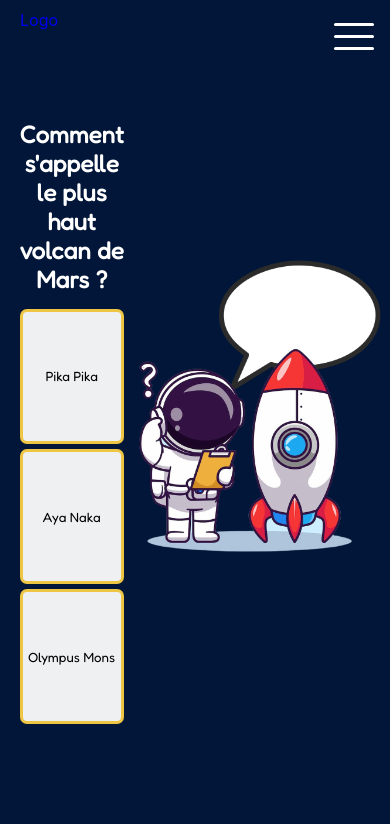
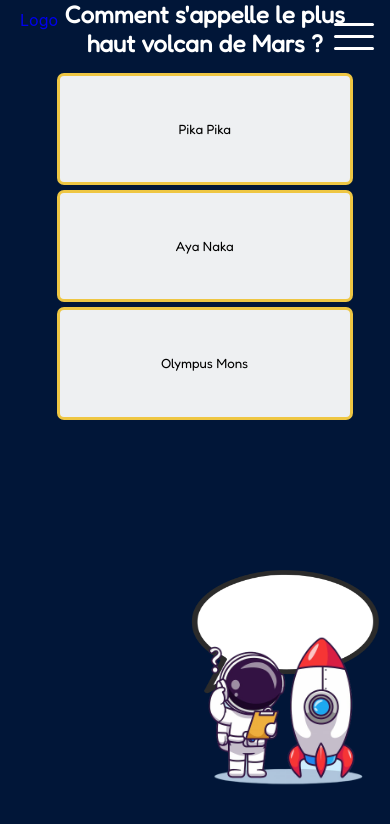
Before and after one commit to Lucas-wcs/Space, a React (Vite) app in the folder frontend/: page /quiz in a window 390 px wide. Shown: the top 824 px of the page. Built offline with nearby package versions, Linux system fonts and the light colour scheme.

Commit message:
version mobile

```diff
--- a/frontend/src/css/quizz/Astro.css
+++ b/frontend/src/css/quizz/Astro.css
@@ -13,3 +13,17 @@
 .personnage {
   width: 80%;
 }
+
+@media screen and (max-width: 767px) {
+  .personnage {
+    width: 45%;
+  }
+
+  .bulles {
+    width: 45%;
+    height: 50%;
+  }
+
+  .interrogation {
+  }
+}
--- a/frontend/src/css/quizz/Questionnaire.css
+++ b/frontend/src/css/quizz/Questionnaire.css
@@ -2,7 +2,7 @@
 
 .cubeQestion {
   display: flex;
-  justify-content: center;
+  align-items: center;
   flex-direction: column;
   width: 80%;
   height: 80%;
@@ -27,14 +27,21 @@
   border-radius: 7px;
 }
 .suivant {
-  width: 40%;
-  height: 10%;
+  width: 50%;
+  height: 15%;
   border-radius: 10px;
   background-color: rgb(104, 162, 18);
   font-family: "Fredoka", sans-serif;
   color: #eef0f2;
+  margin-top: 10px;
 }
 
 .vert {
   background-color: green;
 }
+
+@media screen and (max-width: 767px) {
+  .cubeQestion {
+    margin-bottom: 0;
+  }
+}
--- a/frontend/src/css/quizz/Quiz.css
+++ b/frontend/src/css/quizz/Quiz.css
@@ -6,3 +6,10 @@
   justify-content: center;
   align-items: center;
 }
+
+@media screen and (max-width: 767px) {
+  .Quiz {
+    display: flex;
+    flex-direction: column;
+  }
+}
--- a/frontend/src/pages/Quiz.jsx
+++ b/frontend/src/pages/Quiz.jsx
@@ -5,6 +5,7 @@
 
 function Quiz() {
   const [newQuest, setNewQuest] = React.useState(0);
+
   function parent() {
     setNewQuest((prev) => {
       return prev + 1;
```
Also changed, not shown: frontend/src/components/quizz/Questionnaire.jsx (+9 -0 lines).
